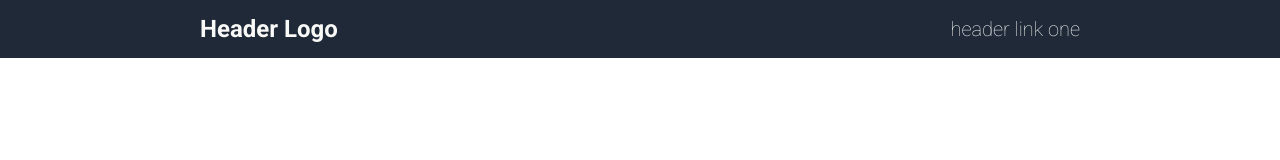
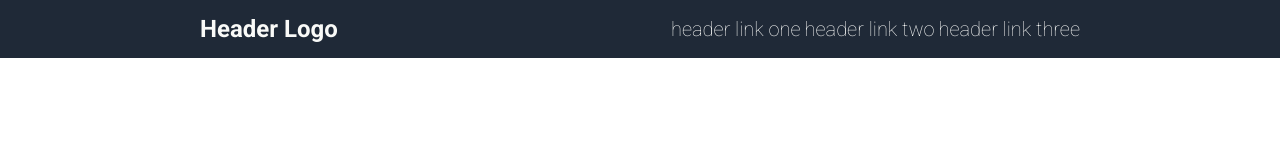
Before and after one commit to hellokristinafaye/marshmallow, a plain HTML site: page index.html in a window 1280 px wide. Drawn offline with Linux system fonts and the light colour scheme.

Commit message:
link text updated

```diff
--- a/index.html
+++ b/index.html
@@ -13,6 +13,8 @@
 
         <div class="links">
             <a href="#" class="nav-link">header link one</a>
+            <a href="#" class="nav-link">header link two</a>
+            <a href="#" class="nav-link">header link three</a>
         </div>
     </nav>
 
--- a/style.css
+++ b/style.css
@@ -25,4 +25,5 @@
     text-decoration: none;
     font-size: 20px;
     font-weight: 100;
+
 }
```
